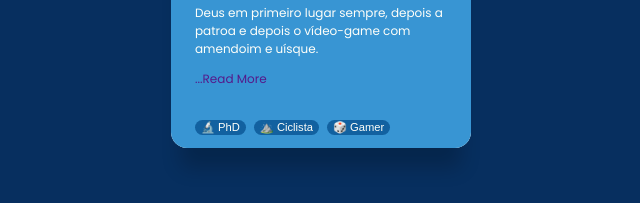
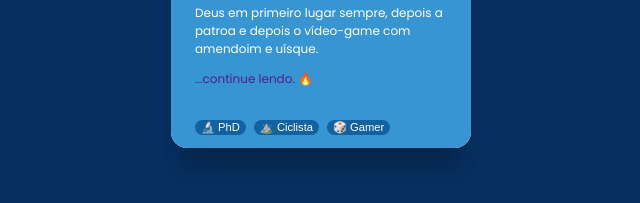
Before and after one commit to impactogama/cartao, a plain HTML site: page index.html in a window 1280 px wide. Shown: the part 533-736 px from the top of the page, 319-959 px from the left. Drawn offline with Linux system fonts and the light colour scheme.

Commit message:
Update index.html

```diff
--- a/index.html
+++ b/index.html
@@ -52,7 +52,7 @@
       <p>Olá! Meu nome é <b>Bruno</b> e eu faço coisas.</p>
 <p>Deus em primeiro lugar sempre, depois a patroa e depois o vídeo-game com amendoim e uísque.
 </p>
-<p><a href="" style="text-decoration: none;">...Read More</a></p>
+<p><a href="" style="text-decoration: none;">...continue lendo. 🔥</a></p>
 </div>
     <div class="buttons">
       <button >
```
